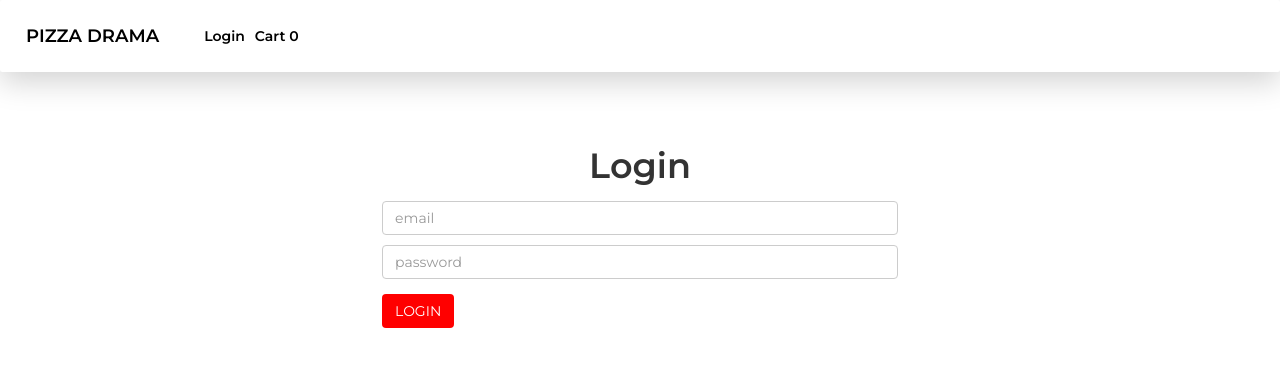
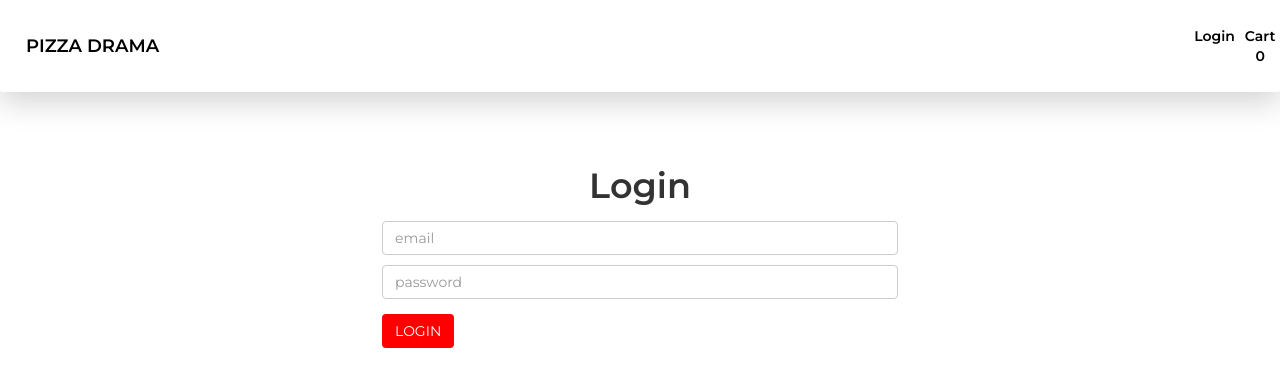
Before and after one commit to SowmyaNagayya/mern-pizza, a React (Create React App) app in the folder client/: page /login in a window 1280 px wide. Shown: the top 386 px of the page. Built offline with nearby package versions, Linux system fonts and the light colour scheme.

Commit message:
cleared the issue of js function and some styling

```diff
--- a/client/src/components/Navbar.js
+++ b/client/src/components/Navbar.js
@@ -12,17 +12,17 @@ function NavBar() {
                 <button className="navbar-toggler" type="button" data-toggle="collapse" data-target="#navbarNav" aria-controls="navbarNav" aria-expanded="false" aria-label="Toggle navigation">
                     <span className="navbar-toggler-icon"></span>
                 </button>
-                <div className="collapse navbar-collapse" id="navbarNav" >
-                    <ul className="navbar-nav ms-auto" style={{textAlign: 'right'}}>
+                <div className="collapse navbar-collapse" id="navbarNav" style={{marginLeft:'990px'}} >
+                    <ul className="navbar-nav ms-auto" >
 
                         {currentUser ? (
-                        <div className="dropdown">
-                        <a className="dropdown-toggle" type="button" id="dropdownMenuButton" data-toggle="dropdown" aria-haspopup="true" aria-expanded="false">
+                        <div className="dropdown mt-4">
+                        <a className="dropdown-toggle" style={{color: 'black', fontWeight:'bold'}}type="button" id="dropdownMenuButton" data-toggle="dropdown" aria-haspopup="true" aria-expanded="false">
                           {currentUser.name}
                         </a>
-                        <div className="dropdown-menu" aria-labelledby="dropdownMenuButton">
-                          <a className="dropdown-item" href="#">Orders</a>
-                          <a className="dropdown-item" href="#">Logout</a>
+                        <div className="dropdown-menu"  aria-labelledby="dropdownMenuButton">
+                          <a className="dropdown-item" style={{fontWeight: 'bold'}} href="#">Orders</a>
+                          <a className="dropdown-item" style={{fontWeight: 'bold'}} href="#">Logout</a>
                         </div>
                       </div>
                         ) : (
```
